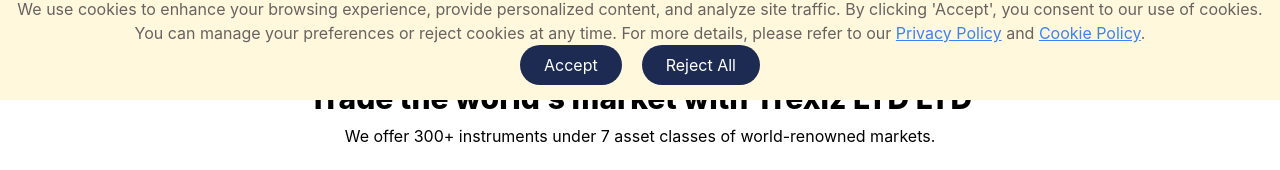
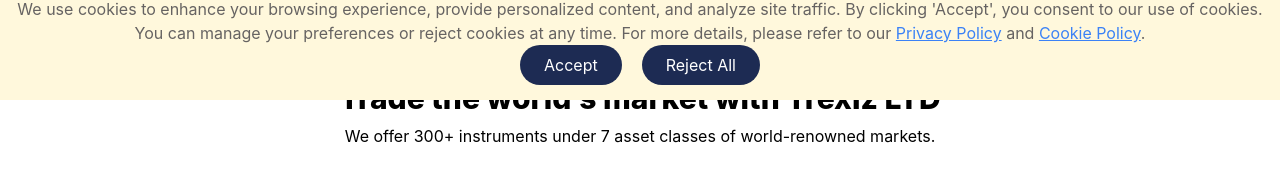
Before and after one commit to Meekemma/cryptodatavault-frontend, a React (Vite) app: page / in a window 1280 px wide. Shown: the part 700-870 px from the top of the page. Built offline with nearby package versions, Linux system fonts and the light colour scheme; no server answers.

Commit message:
made changes to the company info

```diff
--- a/src/components/Trade.jsx
+++ b/src/components/Trade.jsx
@@ -52,7 +52,7 @@ const Trade = () => {
             <div className="flex justify-center">
                 <div className="text-center markets" data-aos="fade-up">
                     <h3 className="text-3xl font-extrabold md:text-balance">
-                        Trade the world’s market with Trexiz LTD LTD
+                        Trade the world’s market with Trexiz LTD
                     </h3>
                     <p className="mt-2">
                         We offer 300+ instruments under 7 asset classes of world-renowned markets.
```
